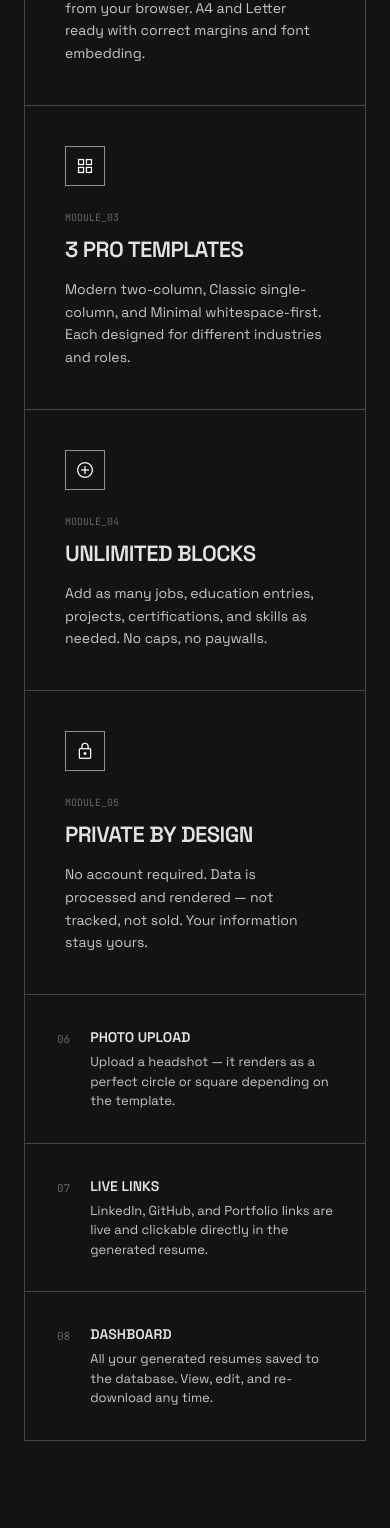
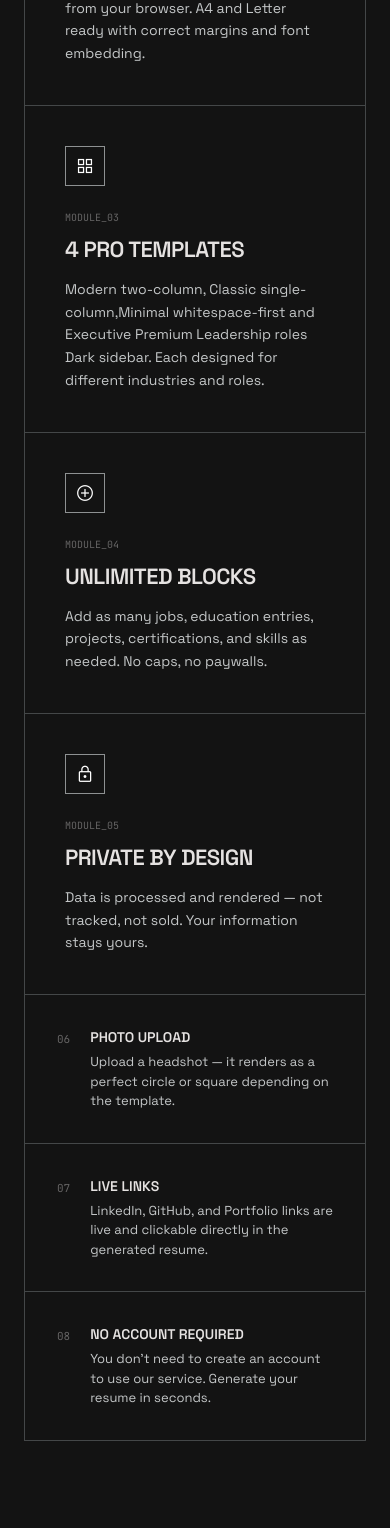
Before and after one commit to shyamjadav04/FOLIO, a Django app: page / in a window 390 px wide. Shown: the part 2679-4207 px from the top of the page. Run offline with Django 5.2, Linux system fonts and the light colour scheme; some libraries are stand-ins or nearby versions.

Commit message:
Revise homepage template with updated templates and links
Updated the homepage template to reflect changes in template counts and descriptions, removed dashboard link, and added a new executive template.

```diff
--- a/builder/templates/homepage.html
+++ b/builder/templates/homepage.html
@@ -1,3 +1,4 @@
+{% load static %}
 <!DOCTYPE html>
 <html class="dark" lang="en">
 <head>
@@ -119,7 +120,7 @@
         <a class="font-mono text-[11px] uppercase tracking-[0.2em] text-on-surface border-b-2 border-on-surface h-full flex items-center" href="#templates">[ Templates ]</a>
         <a class="font-mono text-[11px] uppercase tracking-[0.2em] text-on-surface-variant hover:text-on-surface transition-colors" href="#features">Features</a>
         <a class="font-mono text-[11px] uppercase tracking-[0.2em] text-on-surface-variant hover:text-on-surface transition-colors" href="#process">Process</a>
-        <a class="font-mono text-[11px] uppercase tracking-[0.2em] text-on-surface-variant hover:text-on-surface transition-colors" href="{% url 'dashboard' %}">Dashboard</a>
+
     </nav>
     <a href="{% url 'form' %}" class="bg-primary text-on-primary px-6 py-2 font-mono text-[12px] uppercase tracking-widest hover:bg-on-surface-variant transition-all">
         Build Resume
@@ -163,7 +164,7 @@
         <!-- Stats row -->
         <div class="mt-24 w-full max-w-3xl border border-outline-variant grid grid-cols-2 md:grid-cols-4 fu d4">
             <div class="p-6 border-r border-outline-variant text-center">
-                <div class="font-mono text-[28px] font-bold text-primary" id="s1">3</div>
+                <div class="font-mono text-[28px] font-bold text-primary" id="s1">4</div>
                 <div class="font-mono text-[10px] uppercase tracking-[2px] text-on-surface-variant mt-1">Templates</div>
             </div>
             <div class="p-6 border-r border-outline-variant text-center">
@@ -278,8 +279,8 @@
                     </div>
                     <div>
                         <div class="font-mono text-[10px] text-on-tertiary-container mb-2">MODULE_03</div>
-                        <h3 class="font-sans text-[22px] text-on-surface uppercase tracking-tight font-semibold mb-3">3 Pro Templates</h3>
-                        <p class="font-sans text-[14px] text-on-surface-variant leading-relaxed font-light">Modern two-column, Classic single-column, and Minimal whitespace-first. Each designed for different industries and roles.</p>
+                        <h3 class="font-sans text-[22px] text-on-surface uppercase tracking-tight font-semibold mb-3">4 Pro Templates</h3>
+                        <p class="font-sans text-[14px] text-on-surface-variant leading-relaxed font-light">Modern two-column, Classic single-column,Minimal whitespace-first and Executive Premium Leadership roles Dark sidebar. Each designed for different industries and roles.</p>
                     </div>
                 </div>
 
@@ -303,7 +304,7 @@
                     <div>
                         <div class="font-mono text-[10px] text-on-tertiary-container mb-2">MODULE_05</div>
                         <h3 class="font-sans text-[22px] text-on-surface uppercase tracking-tight font-semibold mb-3">Private by Design</h3>
-                        <p class="font-sans text-[14px] text-on-surface-variant leading-relaxed font-light">No account required. Data is processed and rendered — not tracked, not sold. Your information stays yours.</p>
+                        <p class="font-sans text-[14px] text-on-surface-variant leading-relaxed font-light"> Data is processed and rendered — not tracked, not sold. Your information stays yours.</p>
                     </div>
                 </div>
             </div>
@@ -327,8 +328,8 @@
                 <div class="p-8 flex items-start gap-5 hover:bg-surface-container-low transition-colors fu d2">
                     <div class="font-mono text-[11px] text-on-tertiary-container mt-1 flex-shrink-0">08</div>
                     <div>
-                        <div class="font-sans text-[14px] font-semibold text-on-surface uppercase mb-1">Dashboard</div>
-                        <div class="font-sans text-[13px] text-on-surface-variant font-light">All your generated resumes saved to the database. View, edit, and re-download any time.</div>
+                        <div class="font-sans text-[14px] font-semibold text-on-surface uppercase mb-1">No Account Required</div>
+                        <div class="font-sans text-[13px] text-on-surface-variant font-light">You don't need to create an account to use our service. Generate your resume in seconds.</div>
                     </div>
                 </div>
             </div>
@@ -337,145 +338,105 @@
 
     <!-- ══ TEMPLATES ══ -->
     <section class="py-32 px-6 md:px-12 max-w-[1280px] mx-auto" id="templates">
+
         <div class="flex justify-between items-end mb-16 border-b border-outline-variant pb-8">
             <h2 class="font-sans text-[36px] md:text-[48px] uppercase tracking-tight text-on-background font-bold fu">Template_Index</h2>
-            <span class="font-mono text-[11px] text-on-surface-variant mb-1 hidden md:block">3 ACTIVE_VARIANTS</span>
+            <span class="font-mono text-[11px] text-on-surface-variant mb-1 hidden md:block">4 ACTIVE_VARIANTS</span>
         </div>
 
-        <div class="grid grid-cols-1 md:grid-cols-3 gap-10">
+        <!-- 2×2 GRID -->
+        <div class="grid grid-cols-1 md:grid-cols-2 gap-8">
 
             <!-- Template 01 — Modern -->
             <div class="group">
-                <div class="aspect-[3/4] bg-surface-container-low border border-outline-variant p-3 group-hover:border-on-surface transition-all duration-300 border-flash">
-                    <div class="h-full w-full border border-outline-variant bg-surface-container relative overflow-hidden flex">
-                        <div class="absolute top-0 left-0 w-7 h-7 border-r border-b border-outline-variant flex items-center justify-center font-mono text-[9px] text-on-surface-variant z-10">01</div>
-                        <!-- Sidebar mockup -->
-                        <div class="w-1/3 border-r border-outline-variant bg-surface-container-lowest p-3 pt-10 space-y-3">
-                            <div class="w-8 h-8 rounded-full bg-outline mx-auto"></div>
-                            <div class="h-1.5 bg-on-surface w-full"></div>
-                            <div class="h-1 bg-outline-variant w-3/4 mx-auto"></div>
-                            <div class="h-px bg-outline-variant w-full my-2"></div>
-                            <div class="space-y-1.5">
-                                <div class="h-1 bg-surface-container-high w-full"></div>
-                                <div class="h-1 bg-surface-container-high w-4/5"></div>
-                                <div class="h-1 bg-surface-container-high w-full"></div>
-                            </div>
-                        </div>
-                        <!-- Main mockup -->
-                        <div class="flex-1 p-4 pt-10 space-y-4">
-                            <div class="h-1.5 bg-on-surface w-4/5"></div>
-                            <div class="h-px bg-outline-variant w-full"></div>
-                            <div class="space-y-1.5 pl-3 border-l border-outline-variant">
-                                <div class="h-1 bg-surface-container-high w-full"></div>
-                                <div class="h-1 bg-surface-container-high w-5/6"></div>
-                                <div class="h-1 bg-surface-container-high w-4/5"></div>
-                            </div>
-                            <div class="flex flex-wrap gap-1 pt-1">
-                                <div class="h-3 w-7 border border-outline-variant bg-surface-container-low"></div>
-                                <div class="h-3 w-5 border border-outline-variant bg-surface-container-low"></div>
-                                <div class="h-3 w-8 border border-outline-variant bg-surface-container-low"></div>
-                            </div>
-                        </div>
+                <div class="border border-outline-variant p-3 bg-surface-container-low group-hover:border-on-surface transition-all duration-300 relative">
+                    <div class="absolute top-0 left-0 w-8 h-8 border-r border-b border-outline-variant flex items-center justify-center font-mono text-[10px] text-on-surface-variant z-10 bg-surface-container-low">01</div>
+                    <!-- A4 ratio container: height = width × 1.414 -->
+                    <div style="position:relative; width:100%; padding-top:141.4%; overflow:hidden;">
+                        <img
+                            src="{% static 'images/template1_preview.png' %}"
+                            alt="Modern Template Preview"
+                            style="position:absolute; top:0; left:0; width:100%; height:100%; object-fit:cover; object-position:top;"
+                        >
                     </div>
                 </div>
                 <div class="mt-5 flex justify-between items-center font-mono text-[11px]">
                     <span class="uppercase tracking-widest text-on-surface">The_Modern</span>
                     <span class="text-on-tertiary-container">template1.html</span>
                 </div>
-                <div class="mt-2 font-sans text-[12px] text-on-surface-variant font-light">Two-column sidebar layout · Photo · Gold accents</div>
+                <div class="mt-1 font-sans text-[12px] text-on-surface-variant font-light">Two-column sidebar · Photo · Indigo accents · Timeline</div>
             </div>
 
             <!-- Template 02 — Classic -->
             <div class="group">
-                <div class="aspect-[3/4] bg-surface-container-low border border-outline-variant p-3 group-hover:border-on-surface transition-all duration-300 border-flash">
-                    <div class="h-full w-full border border-outline-variant bg-surface-container relative overflow-hidden p-5 pt-10">
-                        <div class="absolute top-0 left-0 w-7 h-7 border-r border-b border-outline-variant flex items-center justify-center font-mono text-[9px] text-on-surface-variant z-10">02</div>
-                        <div class="flex justify-between items-start border-b border-outline-variant pb-4 mb-4">
-                            <div>
-                                <div class="h-3 bg-on-surface w-28"></div>
-                                <div class="h-1 bg-outline-variant w-20 mt-2"></div>
-                            </div>
-                            <div class="w-8 h-8 border border-outline-variant bg-surface-container-low"></div>
-                        </div>
-                        <div class="space-y-3">
-                            <div class="h-1.5 bg-surface-container-highest w-24"></div>
-                            <div class="h-px bg-outline-variant w-full"></div>
-                            <div class="space-y-1.5">
-                                <div class="h-1 bg-surface-container-high w-full"></div>
-                                <div class="h-1 bg-surface-container-high w-5/6"></div>
-                            </div>
-                        </div>
-                        <div class="space-y-2 mt-4">
-                            <div class="flex flex-wrap gap-1">
-                                <div class="h-3 w-8 border border-outline-variant"></div>
-                                <div class="h-3 w-6 border border-outline-variant"></div>
-                                <div class="h-3 w-10 border border-outline-variant"></div>
-                            </div>
-                        </div>
+                <div class="border border-outline-variant p-3 bg-surface-container-low group-hover:border-on-surface transition-all duration-300 relative">
+                    <div class="absolute top-0 left-0 w-8 h-8 border-r border-b border-outline-variant flex items-center justify-center font-mono text-[10px] text-on-surface-variant z-10 bg-surface-container-low">02</div>
+                    <div style="position:relative; width:100%; padding-top:141.4%; overflow:hidden;">
+                        <img
+                            src="{% static 'images/template2_preview.png' %}"
+                            alt="Classic Template Preview"
+                            style="position:absolute; top:0; left:0; width:100%; height:100%; object-fit:cover; object-position:top;"
+                        >
                     </div>
                 </div>
                 <div class="mt-5 flex justify-between items-center font-mono text-[11px]">
                     <span class="uppercase tracking-widest text-on-surface">The_Classic</span>
                     <span class="text-on-tertiary-container">template2.html</span>
                 </div>
-                <div class="mt-2 font-sans text-[12px] text-on-surface-variant font-light">Single-column · ATS-safe · Lora serif</div>
+                <div class="mt-1 font-sans text-[12px] text-on-surface-variant font-light">Single-column · ATS-safe · Lora serif · Clean rules</div>
             </div>
 
             <!-- Template 03 — Minimal -->
             <div class="group">
-                <div class="aspect-[3/4] bg-surface-container-low border border-outline-variant p-3 group-hover:border-on-surface transition-all duration-300 border-flash">
-                    <div class="h-full w-full border border-outline-variant bg-surface-container p-8 pt-10 relative overflow-hidden">
-                        <div class="absolute top-0 left-0 w-7 h-7 border-r border-b border-outline-variant flex items-center justify-center font-mono text-[9px] text-on-surface-variant z-10">03</div>
-                        <div class="flex justify-between items-end border-b border-outline-variant pb-4 mb-5">
-                            <div>
-                                <div class="h-4 bg-on-surface w-24"></div>
-                                <div class="h-1 bg-outline-variant w-16 mt-2"></div>
-                            </div>
-                            <div class="w-6 h-6 rounded-full border border-outline-variant bg-surface-container-low"></div>
-                        </div>
-                        <div class="space-y-3">
-                            <div class="h-1 bg-surface-container-highest w-16"></div>
-                            <div class="h-px bg-outline-variant w-full"></div>
-                            <div class="space-y-1.5">
-                                <div class="h-1 bg-surface-container-high w-full"></div>
-                                <div class="h-1 bg-surface-container-high w-full"></div>
-                                <div class="h-1 bg-surface-container-high w-3/4"></div>
-                            </div>
-                        </div>
-                        <div class="grid grid-cols-2 gap-2 mt-4">
-                            <div class="h-1 bg-surface-container-high"></div>
-                            <div class="h-1 bg-surface-container-high"></div>
-                            <div class="h-1 bg-surface-container-high"></div>
-                            <div class="h-1 bg-surface-container-high w-4/5"></div>
-                        </div>
+                <div class="border border-outline-variant p-3 bg-surface-container-low group-hover:border-on-surface transition-all duration-300 relative">
+                    <div class="absolute top-0 left-0 w-8 h-8 border-r border-b border-outline-variant flex items-center justify-center font-mono text-[10px] text-on-surface-variant z-10 bg-surface-container-low">03</div>
+                    <div style="position:relative; width:100%; padding-top:141.4%; overflow:hidden;">
+                        <img
+                            src="{% static 'images/template3_preview.png' %}"
+                            alt="Minimal Template Preview"
+                            style="position:absolute; top:0; left:0; width:100%; height:100%; object-fit:cover; object-position:top;"
+                        >
                     </div>
                 </div>
                 <div class="mt-5 flex justify-between items-center font-mono text-[11px]">
                     <span class="uppercase tracking-widest text-on-surface">The_Minimal</span>
                     <span class="text-on-tertiary-container">template3.html</span>
                 </div>
-                <div class="mt-2 font-sans text-[12px] text-on-surface-variant font-light">Whitespace-first · Italic serif · Clean rules</div>
+                <div class="mt-1 font-sans text-[12px] text-on-surface-variant font-light">Whitespace-first · Italic serif · Hairline rules</div>
             </div>
+
+            <!-- Template 04 — Executive -->
+            <div class="group">
+                <div class="border border-outline-variant p-3 bg-surface-container-low group-hover:border-on-surface transition-all duration-300 relative">
+                    <div class="absolute top-0 left-0 w-8 h-8 border-r border-b border-outline-variant flex items-center justify-center font-mono text-[10px] text-on-surface-variant z-10 bg-surface-container-low">04</div>
+                    <div style="position:relative; width:100%; padding-top:141.4%; overflow:hidden;">
+                        <img
+                            src="{% static 'images/template4_preview.png' %}"
+                            alt="Executive Template Preview"
+                            style="position:absolute; top:0; left:0; width:100%; height:100%; object-fit:cover; object-position:top;"
+                        >
+                    </div>
+                </div>
+                <div class="mt-5 flex justify-between items-center font-mono text-[11px]">
+                    <span class="uppercase tracking-widest text-on-surface">The_Executive</span>
+                    <span class="text-on-tertiary-container">template4.html</span>
+                </div>
+                <div class="mt-1 font-sans text-[12px] text-on-surface-variant font-light">Dark sidebar · Gold accents · Leadership roles · Premium</div>
+            </div>
+
         </div>
 
-
-                <div class="mt-5 flex justify-between items-center font-mono text-[11px]">
-                    <span class="uppercase tracking-widest text-on-surface">The_Classic</span>
-                    <span class="text-on-tertiary-container">template2.html</span>
-                </div>
-                <div class="mt-2 font-sans text-[12px] text-on-surface-variant font-light">Single-column · ATS-safe · Lora serif</div>
-            </div>
-
-
-        <div class="mt-12 border border-outline-variant p-6 flex flex-col md:flex-row items-center justify-between gap-6">
+        <!-- Deploy bar -->
+        <div class="mt-10 border border-outline-variant p-6 flex flex-col md:flex-row items-center justify-between gap-6">
             <div>
-                <div class="font-mono text-[11px] text-on-tertiary-container mb-1">DEPLOY_READY</div>
+                <div class="font-mono text-[11px] text-on-tertiary-container mb-1">DEPLOY_READY // 4 VARIANTS</div>
                 <p class="font-sans text-[14px] text-on-surface-variant font-light">All templates are print-optimised, PDF-ready, and wired to the same Django backend.</p>
             </div>
             <a href="{% url 'form' %}" class="bg-primary text-on-primary px-8 py-4 font-mono text-[12px] uppercase tracking-widest hover:bg-on-surface-variant transition-all whitespace-nowrap">
                 Start Building →
             </a>
         </div>
+
     </section>
 
     <!-- ══ FORM SECTIONS / WHAT'S INCLUDED ══ -->
@@ -594,9 +555,7 @@
                 <a href="{% url 'form' %}" class="bg-primary text-on-primary px-12 py-5 font-mono text-[14px] uppercase tracking-widest hover:bg-on-surface-variant transition-all border-r border-outline-variant">
                     Start Building →
                 </a>
-                <a href="{% url 'dashboard' %}" class="bg-surface-container text-on-surface px-10 py-5 font-mono text-[13px] uppercase tracking-widest hover:bg-surface-container-high transition-all">
-                    View Dashboard
-                </a>
+
             </div>
         </div>
     </section>
```
